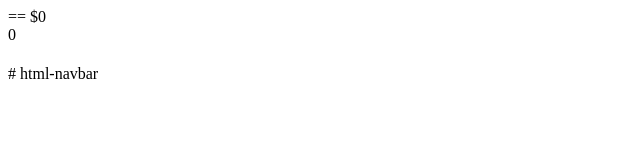
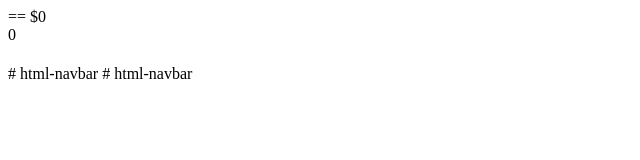
Before and after one commit to jthrift1089/the_pantry, a plain HTML site: page index.html in a window 1280 px wide. Shown: the whole page, without its empty margins (0-640 px from the left). Drawn offline with Linux system fonts and the light colour scheme.

Commit message:
first commit

```diff
--- a/index.html
+++ b/index.html
@@ -29,3 +29,4 @@
   </body>
 </html>
 # html-navbar
+# html-navbar
```
